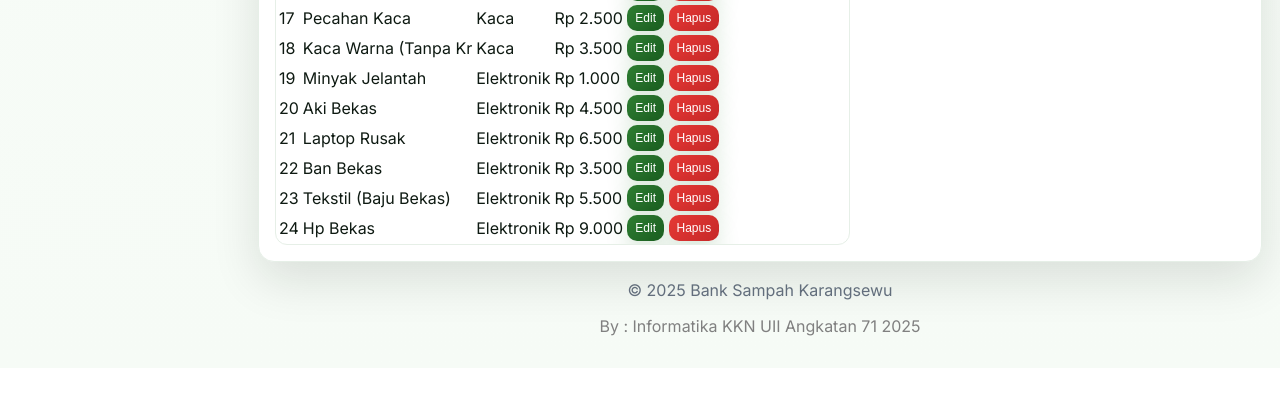
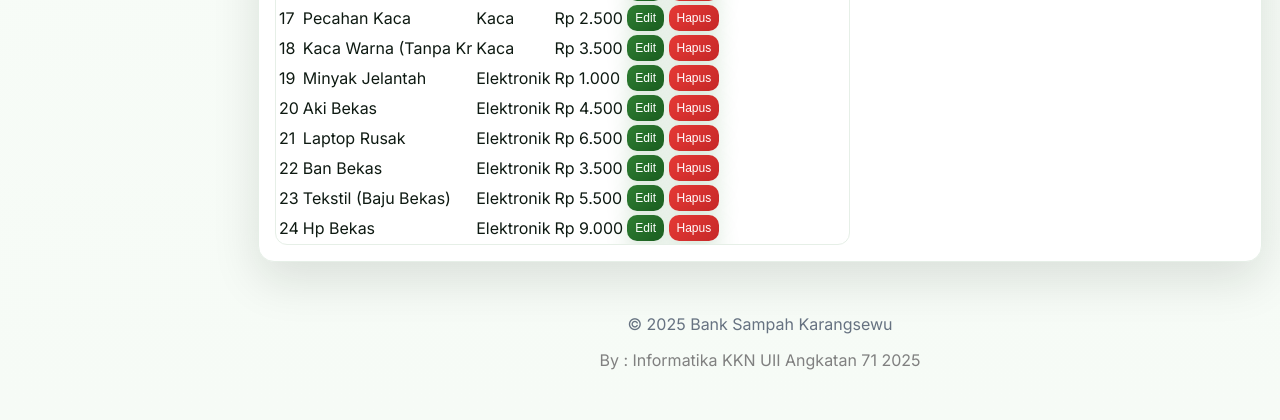
Before and after one commit to Kapatika-chatra1/tabungansampahKU, a PHP site: page /super_admin.php in a window 1280 px wide. Shown: the part 2211-2631 px from the top of the page. Before the commit the page ends 2547 px from the top, so only its background shows below. Run offline with PHP 8.4, Linux system fonts and the light colour scheme; a user stored in the database is signed in; data comes from the database, SQL or seed files in the repository.

Commit message:
nabrak di super admin.css

```diff
--- a/super_admin.css
+++ b/super_admin.css
@@ -603,7 +603,6 @@
 .sa-footer{
   text-align:center;
   color:var(--muted);
-<<<<<<< HEAD
   padding:18px 8px;
 }
 .sa-footer a{
@@ -618,10 +617,6 @@
   border-radius: 10px;
 }
 
-=======
-  padding:18px 8px
-}
->>>>>>> 9fd25d9b25848f31e3d3891102444d4fc56ce07e
 
 /* Responsive */
 @media (max-width:1100px){
```
